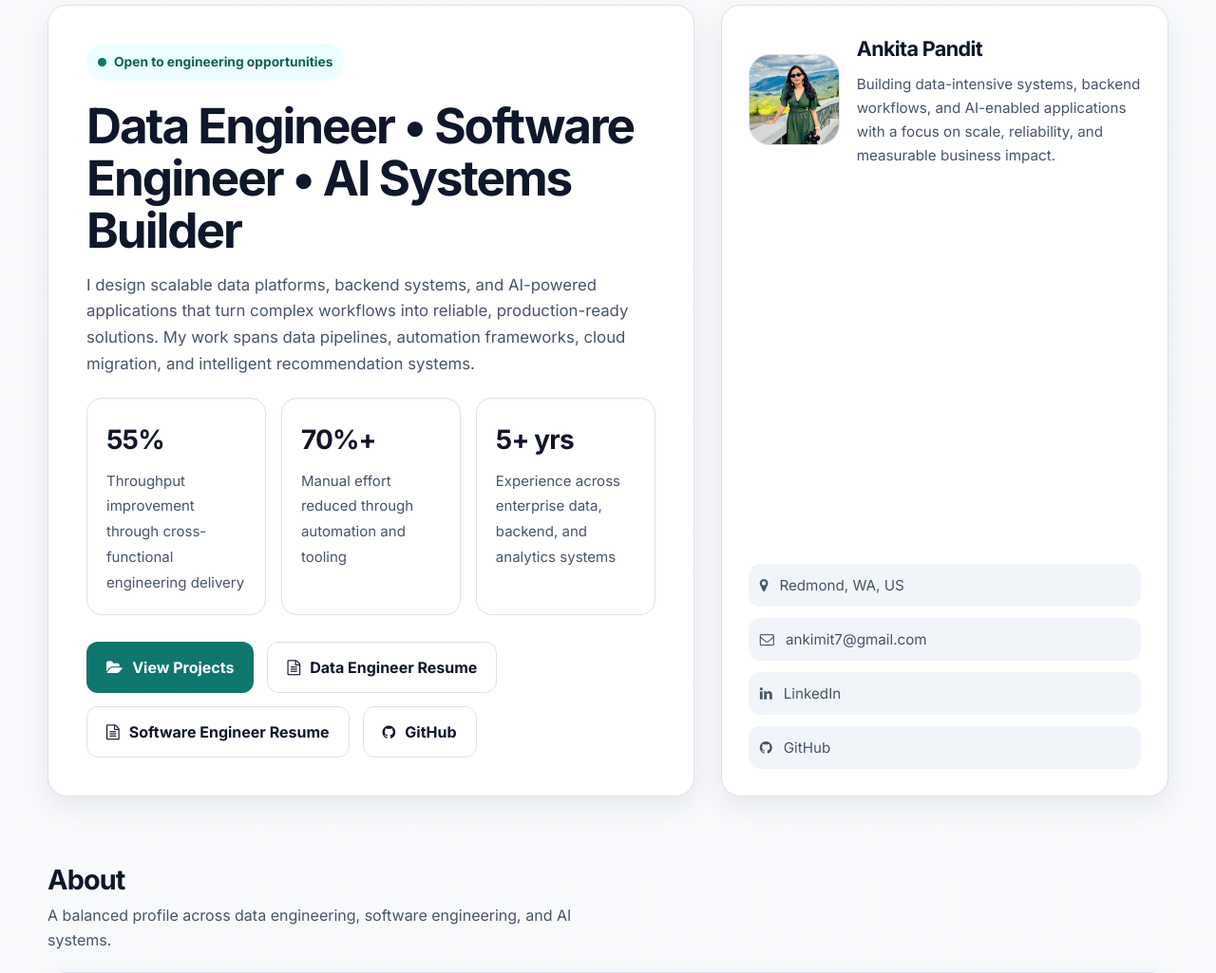
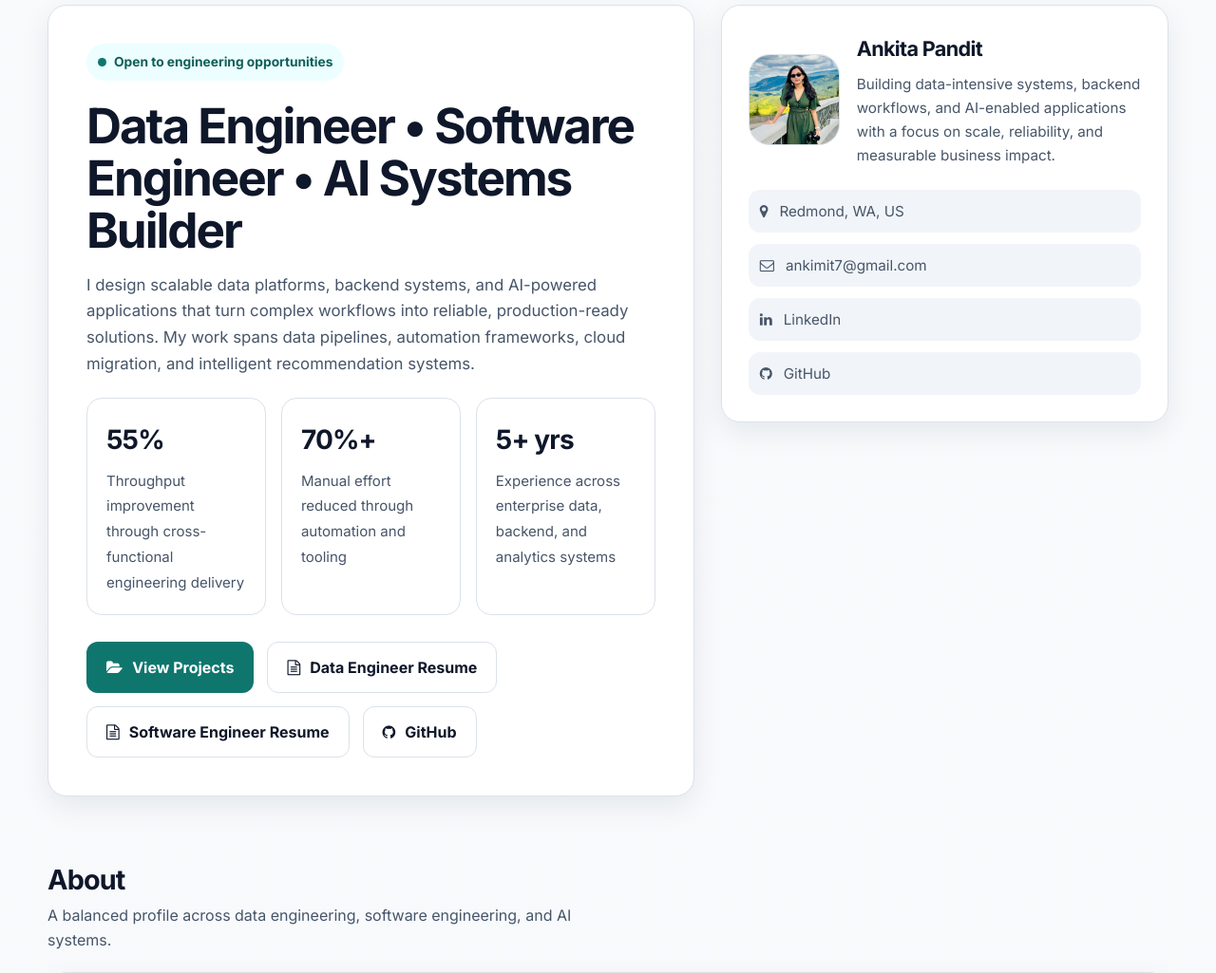
Before and after one commit to ankitapandit/portfolio, a PHP site: page /index.html in a window 1280 px wide. Shown: the part 138-1163 px from the top of the page at 95% size. Run offline with PHP 8.4, Linux system fonts and the light colour scheme.

Commit message:
Update hero-grid alignment and add hero-side styling
Change alignment of hero-grid items and add sticky positioning to hero-side.

```diff
--- a/styles.css
+++ b/styles.css
@@ -84,7 +84,12 @@ img { max-width: 100%; display: block; }
   display: grid;
   grid-template-columns: 1.3fr 0.9fr;
   gap: 28px;
-  align-items: stretch;
+  align-items: start;
+}
+
+.hero-side {
+  position: sticky;
+  top: 100px;
 }
 
 .card {
```
